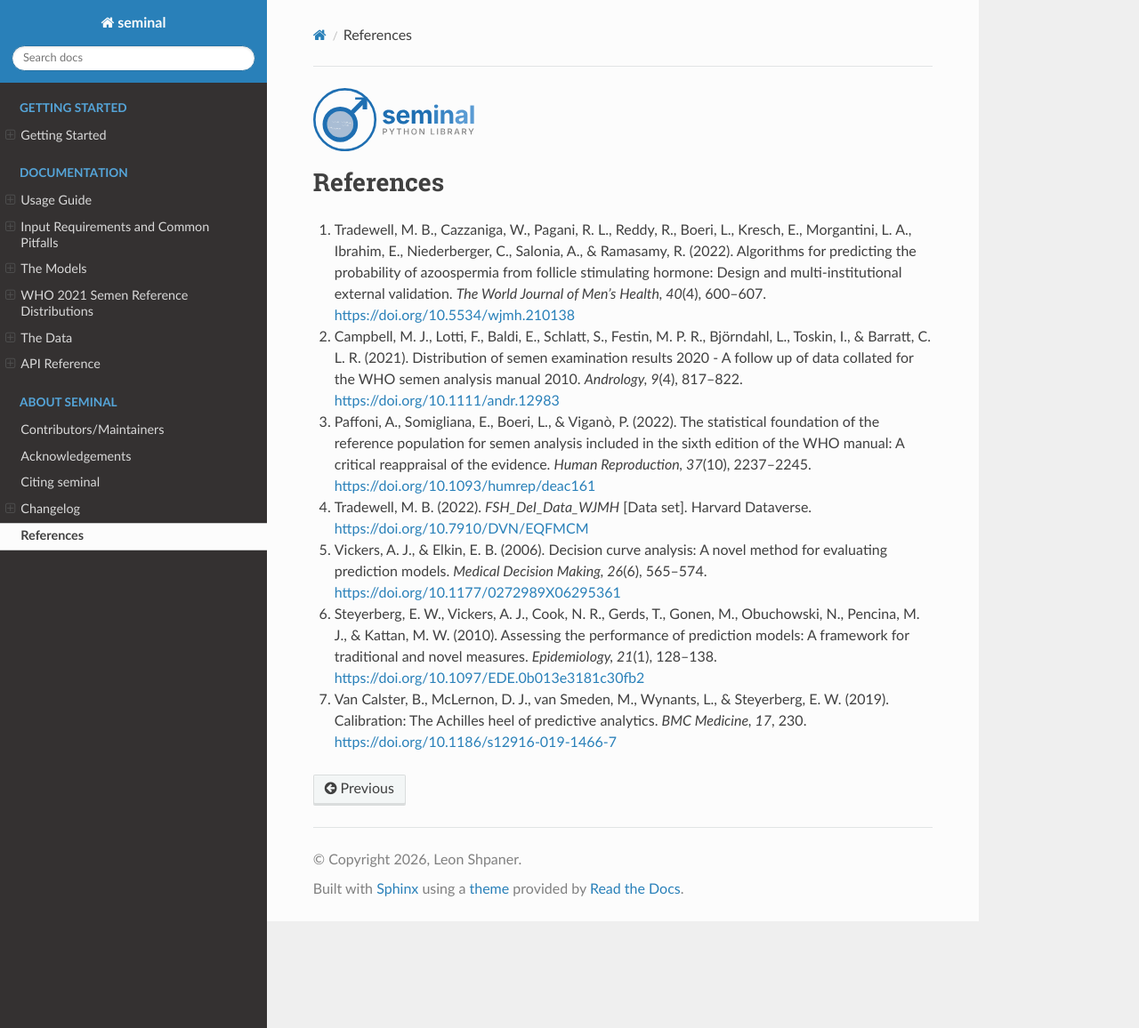
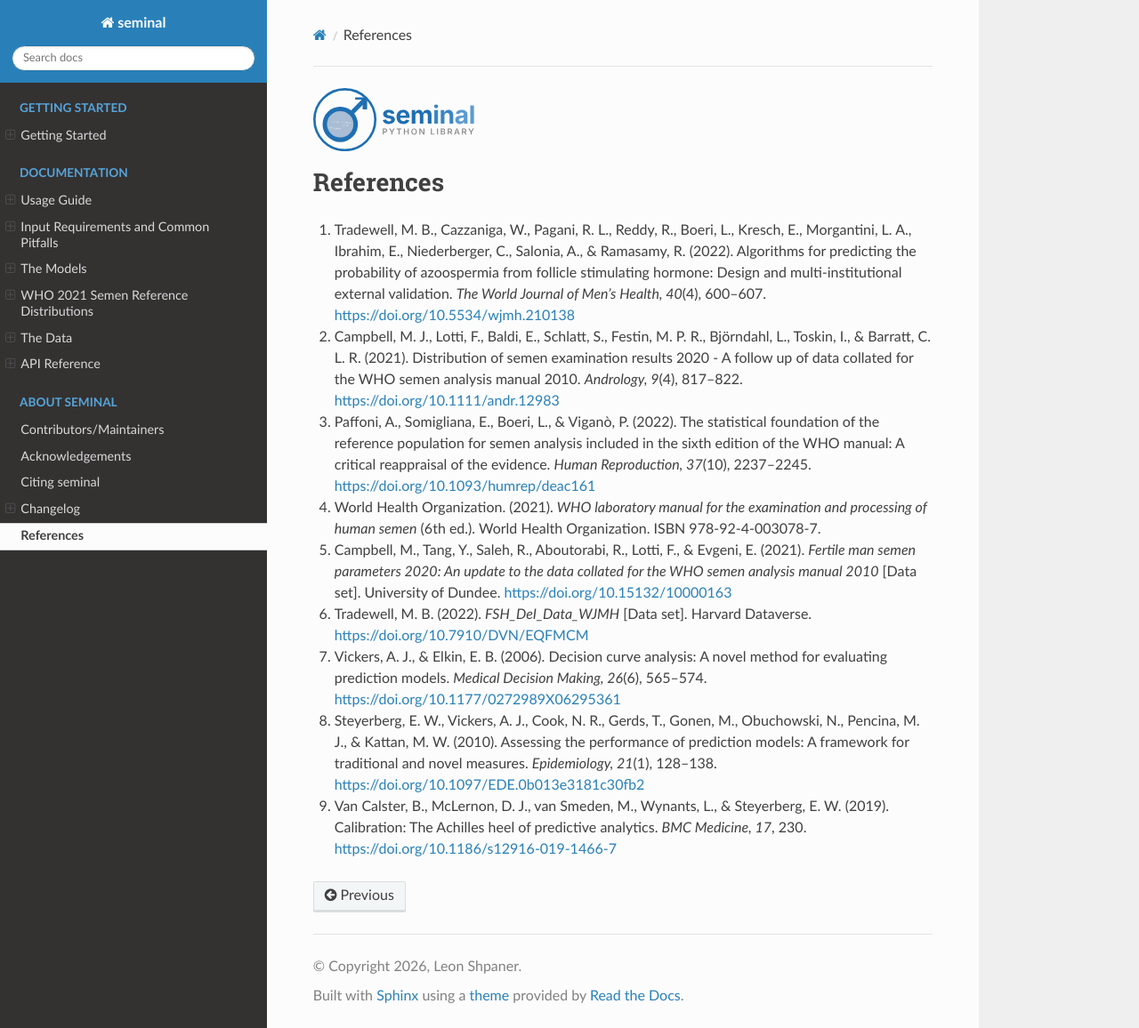
Before and after one commit to datasciencedynamics/seminal, a Sphinx documentation site: the page built from docs/references.rst, in a window 1280 px wide and 1156 px high. Shown: the whole window at 89% size. Built offline with Sphinx 7.4.7 and the Read the Docs theme 3.1.0, drawn with Linux system fonts in a browser that asks for light colours; pages that are not in the unit, such as notebooks, are missing from menus.

Commit message:
Docs: notebook 02 (Campbell reproduction), both deposits on the data page, WHO manual and dataset references

```diff
--- a/docs/conf.py
+++ b/docs/conf.py
@@ -29,7 +29,7 @@ extensions = [
 _NB_SRC = os.path.abspath("../notebooks")
 _NB_DST = os.path.abspath("_notebooks")
 os.makedirs(_NB_DST, exist_ok=True)
-for _nb in ["00_quickstart.ipynb", "01_reproduce_tradewell.ipynb"]:
+for _nb in ["00_quickstart.ipynb", "01_reproduce_tradewell.ipynb", "02_reproduce_campbell.ipynb"]:
     shutil.copy2(os.path.join(_NB_SRC, _nb), os.path.join(_NB_DST, _nb))
 
 # The notebooks are written to run from notebooks/ and refer to ../data and
--- a/docs/getting_started.rst
+++ b/docs/getting_started.rst
@@ -77,6 +77,7 @@ Table of Contents
 - :doc:`semen`
 - :doc:`data`
 - :doc:`_notebooks/01_reproduce_tradewell`
+- :doc:`_notebooks/02_reproduce_campbell`
 - :doc:`api`
 
 **About seminal**
--- a/docs/index.rst
+++ b/docs/index.rst
@@ -62,6 +62,7 @@ Table of Contents
    semen
    data
    _notebooks/01_reproduce_tradewell
+   _notebooks/02_reproduce_campbell
    api
 
 .. toctree::
--- a/docs/references.rst
+++ b/docs/references.rst
@@ -20,20 +20,29 @@ References
    the evidence. *Human Reproduction, 37*\ (10), 2237–2245.
    https://doi.org/10.1093/humrep/deac161
 
-4. Tradewell, M. B. (2022). *FSH_DeI_Data_WJMH* [Data set]. Harvard Dataverse.
+4. World Health Organization. (2021). *WHO laboratory manual for the
+   examination and processing of human semen* (6th ed.). World Health
+   Organization. ISBN 978-92-4-003078-7.
+
+5. Campbell, M., Tang, Y., Saleh, R., Aboutorabi, R., Lotti, F., & Evgeni, E.
+   (2021). *Fertile man semen parameters 2020: An update to the data collated
+   for the WHO semen analysis manual 2010* [Data set]. University of Dundee.
+   https://doi.org/10.15132/10000163
+
+6. Tradewell, M. B. (2022). *FSH_DeI_Data_WJMH* [Data set]. Harvard Dataverse.
    https://doi.org/10.7910/DVN/EQFMCM
 
-5. Vickers, A. J., & Elkin, E. B. (2006). Decision curve analysis: A novel
+7. Vickers, A. J., & Elkin, E. B. (2006). Decision curve analysis: A novel
    method for evaluating prediction models. *Medical Decision Making, 26*\ (6),
    565–574. https://doi.org/10.1177/0272989X06295361
 
-6. Steyerberg, E. W., Vickers, A. J., Cook, N. R., Gerds, T., Gonen, M.,
+8. Steyerberg, E. W., Vickers, A. J., Cook, N. R., Gerds, T., Gonen, M.,
    Obuchowski, N., Pencina, M. J., & Kattan, M. W. (2010). Assessing the
    performance of prediction models: A framework for traditional and novel
    measures. *Epidemiology, 21*\ (1), 128–138.
    https://doi.org/10.1097/EDE.0b013e3181c30fb2
 
-7. Van Calster, B., McLernon, D. J., van Smeden, M., Wynants, L., &
+9. Van Calster, B., McLernon, D. J., van Smeden, M., Wynants, L., &
    Steyerberg, E. W. (2019). Calibration: The Achilles heel of predictive
    analytics. *BMC Medicine, 17*, 230.
    https://doi.org/10.1186/s12916-019-1466-7
--- a/docs/semen.rst
+++ b/docs/semen.rst
@@ -181,6 +181,12 @@ confidence interval of the 5th centile.
 ``edition="2010_2020"`` selects Table 2 of the same paper, the 2010 to 2020
 studies without the 2010 reference data (n = 1,789 for most parameters).
 
+Both tables are checked against the authors' deposit in
+:doc:`_notebooks/02_reproduce_campbell`: every n matches, the 5th centiles
+reproduce exactly, and 80 of 81 cells of Table 3 and 81 of 81 of Table 2
+reproduce with the Weibull quantile definition (the remaining cell is a
+median of 209.5 printed as 210).
+
 Things to know
 --------------
 
```
Also changed, not shown: docs/data.rst (+19 -6 lines).
